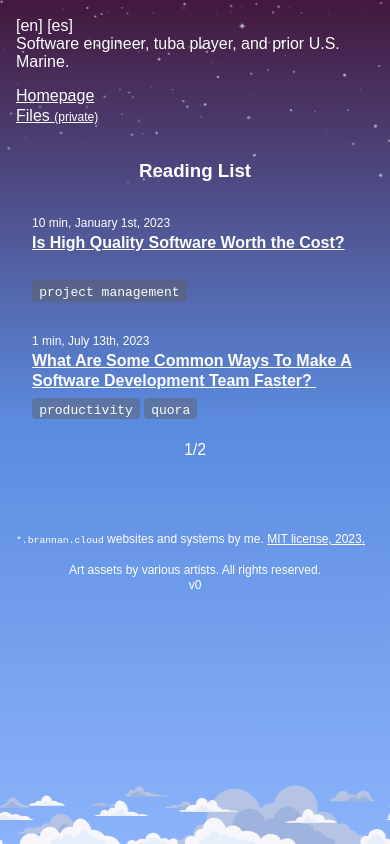
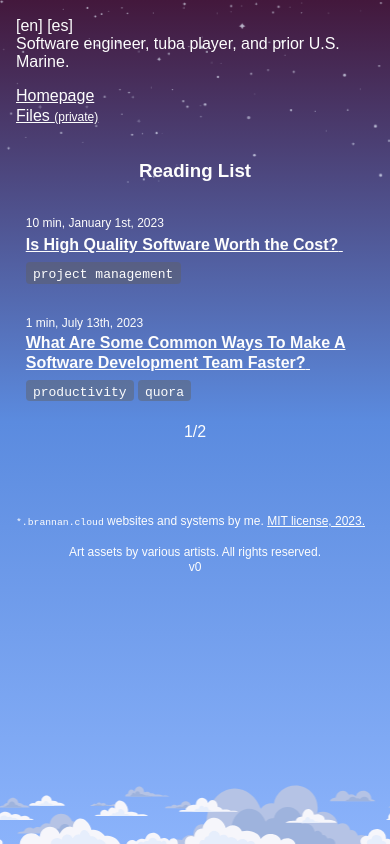
Before and after one commit to bananabrann/brannan.cloud, a SvelteKit app: page / in a window 390 px wide. Built offline with nearby package versions, Linux system fonts and the light colour scheme; some icons are missing; a web font is replaced by a local one.

Commit message:
Width goes to edges even when article is small on small screens

```diff
--- a/src/routes/+page.svelte
+++ b/src/routes/+page.svelte
@@ -211,7 +211,7 @@
     justify-content: center;
 
     @media (max-width: $small-screen-breakpoint) {
-      width: 100%;
+      width: 95vw;
       flex-wrap: wrap;
     }
   }
```
